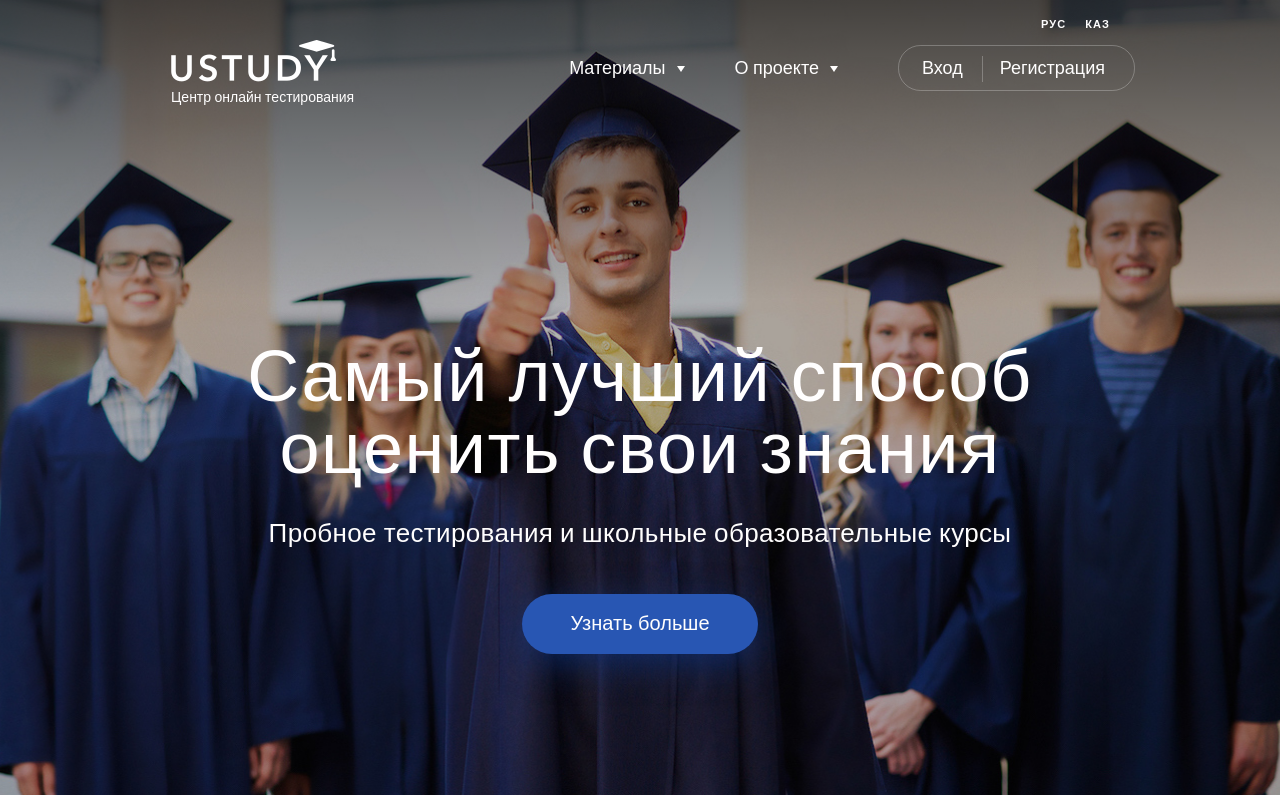
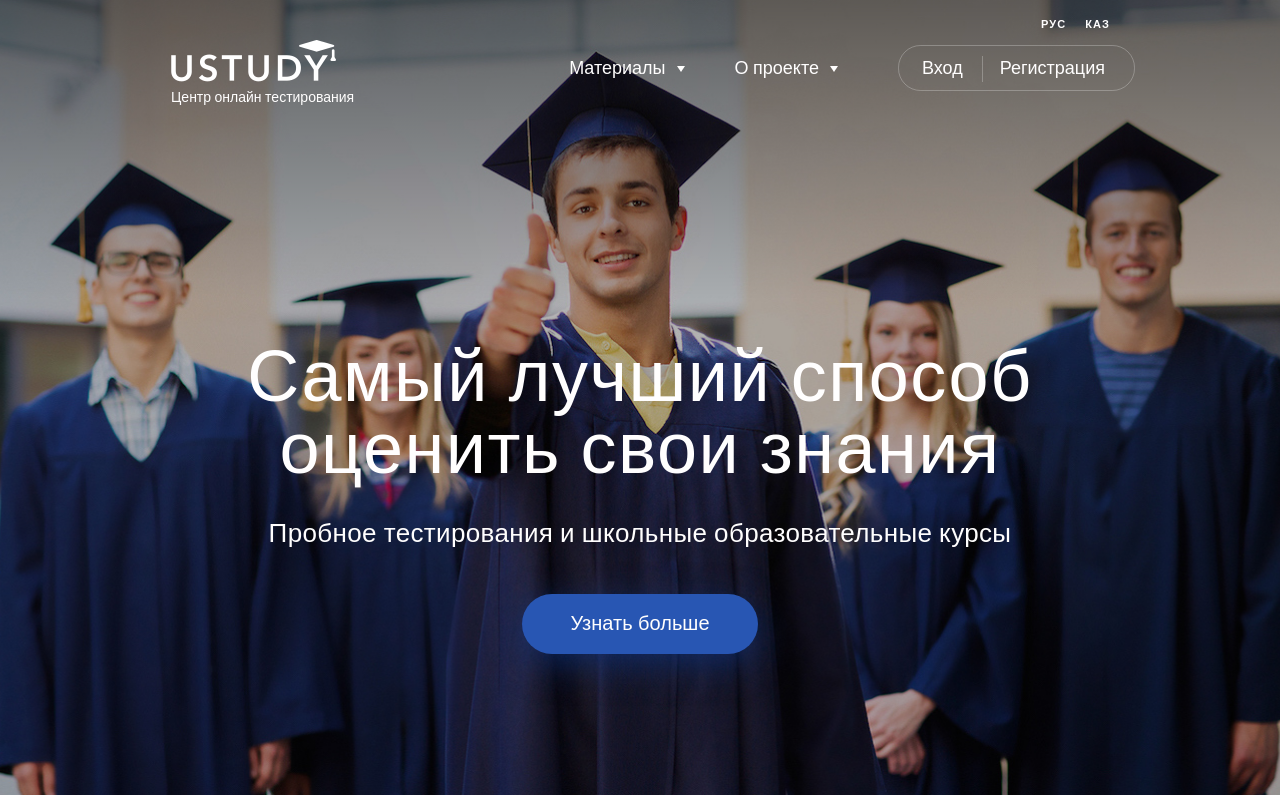
Before and after one commit to reazy015/ustudy, a website: page index.html in a window 1280 px wide. Shown: the top 800 px of the page. Drawn offline with Linux system fonts and the light colour scheme.

Commit message:
fix linear gradient for header

```diff
--- a/sass/blocks/main-promo-block.scss
+++ b/sass/blocks/main-promo-block.scss
@@ -16,7 +16,7 @@
     width: 100%;
     height: 300px;
     z-index: 0;
-    background: -webkit-linear-gradient(top, rgba(0, 0, 0, 0.6) 0%, rgba(125, 185, 232, 0) 100%);
+    background: -webkit-linear-gradient(top, rgba(0, 0, 0, 0.45) 0%, rgba(125, 185, 232, 0) 100%);
   }
 
 	&-cell{
```
Also changed, not shown: css/main.css.
